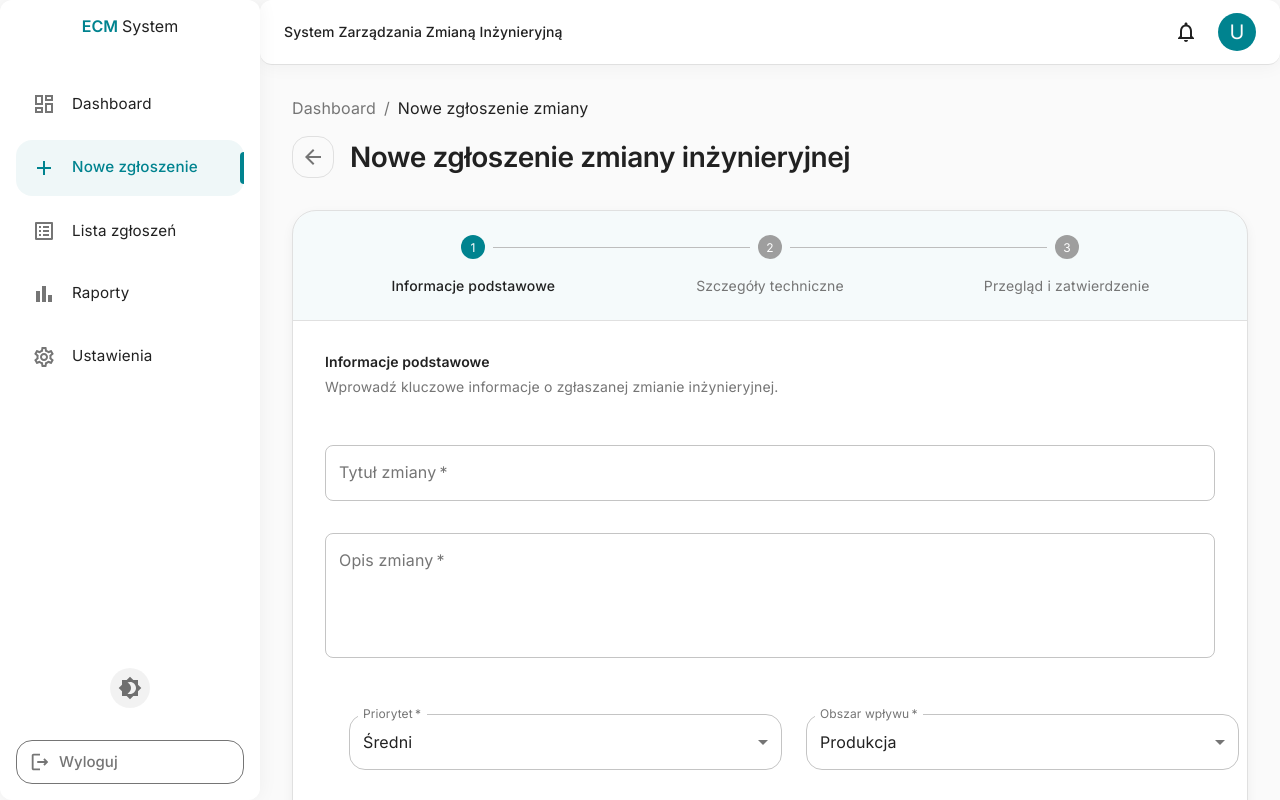
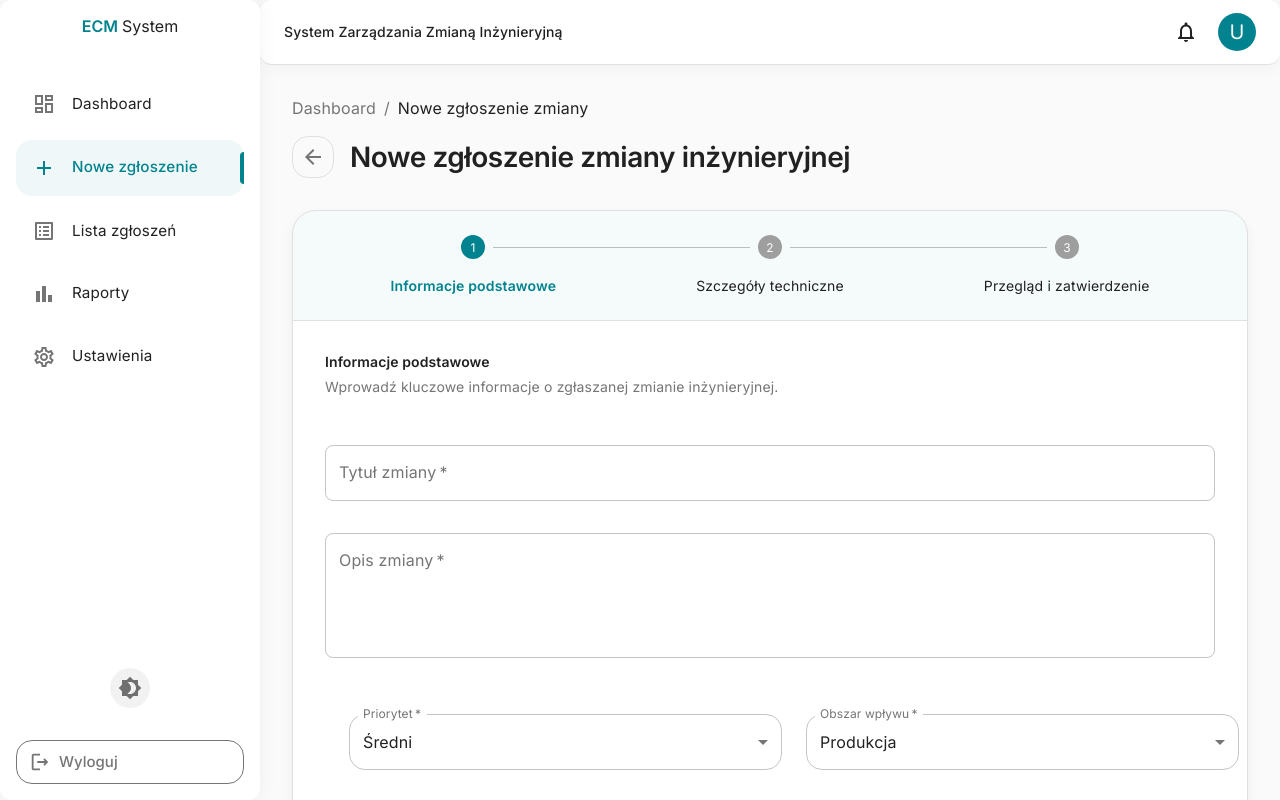
Before and after one commit to djmisieq/engineering-change-management, a React (Create React App) app: page /request in a window 1280 px wide. Shown: the top 800 px of the page. Built offline with nearby package versions, Linux system fonts and the light colour scheme.

Commit message:
Update RequestForChange with animations

```diff
--- a/src/pages/RequestForChange.tsx
+++ b/src/pages/RequestForChange.tsx
@@ -32,6 +32,8 @@ import AttachFileOutlinedIcon from '@mui/icons-material/AttachFileOutlined';
 import CloudUploadOutlinedIcon from '@mui/icons-material/CloudUploadOutlined';
 import HelpOutlineOutlinedIcon from '@mui/icons-material/HelpOutlineOutlined';
 import { submitChangeRequest } from '../services/mockApi';
+import PageTransition from '../components/PageTransition';
+import { motion, AnimatePresence } from 'framer-motion';
 
 const steps = ['Informacje podstawowe', 'Szczegóły techniczne', 'Przegląd i zatwierdzenie'];
 
@@ -65,10 +67,12 @@ const RequestForChange: React.FC = () => {
 
   const handleNext = () => {
     setActiveStep((prevActiveStep) => prevActiveStep + 1);
+    window.scrollTo({ top: 0, behavior: 'smooth' });
   };
 
   const handleBack = () => {
     setActiveStep((prevActiveStep) => prevActiveStep - 1);
+    window.scrollTo({ top: 0, behavior: 'smooth' });
   };
 
   const handleSubmit = async (event: React.FormEvent) => {
@@ -84,7 +88,39 @@ const RequestForChange: React.FC = () => {
     }
   };
 
+  const formVariants = {
+    hidden: { opacity: 0 },
+    visible: {
+      opacity: 1,
+      transition: {
+        staggerChildren: 0.1,
+        delayChildren: 0.2
+      }
+    },
+    exit: {
+      opacity: 0,
+      y: 20,
+      transition: {
+        duration: 0.2
+      }
+    }
+  };
+
+  const formItemVariants = {
+    hidden: { y: 20, opacity: 0 },
+    visible: {
+      y: 0,
+      opacity: 1,
+      transition: {
+        type: "spring",
+        stiffness: 300,
+        damping: 30
+      }
+    }
+  };
+
   return (
+    <PageTransition>
       <Box>
         <Box sx={{ mb: 4 }}>
           <Breadcrumbs aria-label="breadcrumb" sx={{ mb: 2 }}>
@@ -103,6 +139,7 @@ const RequestForChange: React.FC = () => {
           </Breadcrumbs>
 
           <Box sx={{ display: 'flex', alignItems: 'center', gap: 2 }}>
+            <motion.div whileHover={{ scale: 1.05 }} whileTap={{ scale: 0.95 }}>
               <IconButton
                 sx={{
                   color: theme.palette.text.secondary,
@@ -113,6 +150,7 @@ const RequestForChange: React.FC = () => {
               >
                 <ArrowBackIcon />
               </IconButton>
+            </motion.div>
 
             <Typography
               variant="h1"
@@ -142,18 +180,47 @@ const RequestForChange: React.FC = () => {
             borderBottom: `1px solid ${theme.palette.divider}`
           }}>
             <Stepper activeStep={activeStep} alternativeLabel>
-            {steps.map((label) => (
+              {steps.map((label, index) => (
                 <Step key={label}>
-                <StepLabel>{label}</StepLabel>
+                  <StepLabel
+                    StepIconProps={{
+                      style: {
+                        color: activeStep === index
+                          ? theme.palette.primary.main
+                          : activeStep > index
+                            ? theme.palette.success.main
+                            : undefined
+                      }
+                    }}
+                  >
+                    <Typography
+                      variant="body2"
+                      sx={{
+                        fontWeight: activeStep === index ? 600 : 400,
+                        color: activeStep === index ? 'primary.main' : 'text.primary'
+                      }}
+                    >
+                      {label}
+                    </Typography>
+                  </StepLabel>
                 </Step>
               ))}
             </Stepper>
           </Box>
 
           <Box sx={{ p: 4 }}>
-          <form onSubmit={activeStep === 2 ? handleSubmit : handleNext}>
+            <AnimatePresence mode="wait">
+              <motion.form
+                key={activeStep}
+                variants={formVariants}
+                initial="hidden"
+                animate="visible"
+                exit="exit"
+                onSubmit={activeStep === 2 ? handleSubmit : handleNext}
+              >
                 {activeStep === 0 && (
                   <Stack spacing={4}>
+                    <motion.div variants={formItemVariants}>
                       <Box>
                         <Typography variant="h6" gutterBottom>
                           Informacje podstawowe
@@ -162,7 +229,9 @@ const RequestForChange: React.FC = () => {
                           Wprowadź kluczowe informacje o zgłaszanej zmianie inżynieryjnej.
                         </Typography>
                       </Box>
+                    </motion.div>
 
+                    <motion.div variants={formItemVariants}>
                       <TextField
                         required
                         fullWidth
@@ -175,7 +244,9 @@ const RequestForChange: React.FC = () => {
                           sx: { borderRadius: 2 }
                         }}
                       />
+                    </motion.div>
 
+                    <motion.div variants={formItemVariants}>
                       <TextField
                         required
                         fullWidth
@@ -190,9 +261,11 @@ const RequestForChange: React.FC = () => {
                           sx: { borderRadius: 2 }
                         }}
                       />
+                    </motion.div>
 
                     <Grid container spacing={3}>
                       <Grid item xs={12} sm={6}>
+                        <motion.div variants={formItemVariants}>
                           <FormControl fullWidth required>
                             <InputLabel>Priorytet</InputLabel>
                             <Select
@@ -208,9 +281,11 @@ const RequestForChange: React.FC = () => {
                               <MenuItem value="Critical">Krytyczny</MenuItem>
                             </Select>
                           </FormControl>
+                        </motion.div>
                       </Grid>
 
                       <Grid item xs={12} sm={6}>
+                        <motion.div variants={formItemVariants}>
                           <FormControl fullWidth required>
                             <InputLabel>Obszar wpływu</InputLabel>
                             <Select
@@ -227,11 +302,13 @@ const RequestForChange: React.FC = () => {
                               <MenuItem value="Other">Inny</MenuItem>
                             </Select>
                           </FormControl>
+                        </motion.div>
                       </Grid>
                     </Grid>
 
                     <Grid container spacing={3}>
                       <Grid item xs={12} sm={6}>
+                        <motion.div variants={formItemVariants}>
                           <TextField
                             fullWidth
                             required
@@ -247,9 +324,11 @@ const RequestForChange: React.FC = () => {
                               sx: { borderRadius: 2 }
                             }}
                           />
+                        </motion.div>
                       </Grid>
                     </Grid>
 
+                    <motion.div variants={formItemVariants}>
                       <TextField
                         required
                         fullWidth
@@ -264,11 +343,13 @@ const RequestForChange: React.FC = () => {
                           sx: { borderRadius: 2 }
                         }}
                       />
+                    </motion.div>
                   </Stack>
                 )}
 
                 {activeStep === 1 && (
                   <Stack spacing={4}>
+                    <motion.div variants={formItemVariants}>
                       <Box>
                         <Typography variant="h6" gutterBottom>
                           Szczegóły techniczne
@@ -277,7 +358,9 @@ const RequestForChange: React.FC = () => {
                           Podaj techniczne szczegóły zmiany oraz plan wdrożenia i testów.
                         </Typography>
                       </Box>
+                    </motion.div>
 
+                    <motion.div variants={formItemVariants}>
                       <TextField
                         fullWidth
                         multiline
@@ -291,7 +374,9 @@ const RequestForChange: React.FC = () => {
                           sx: { borderRadius: 2 }
                         }}
                       />
+                    </motion.div>
 
+                    <motion.div variants={formItemVariants}>
                       <Box sx={{
                         border: `1px dashed ${theme.palette.divider}`,
                         borderRadius: 2,
@@ -312,6 +397,7 @@ const RequestForChange: React.FC = () => {
                         <Typography variant="body2" color="text.secondary" sx={{ mb: 2 }}>
                           Przeciągnij i upuść pliki lub kliknij, aby wybrać
                         </Typography>
+                        <motion.div whileHover={{ scale: 1.05 }} whileTap={{ scale: 0.95 }}>
                           <Button
                             variant="outlined"
                             component="label"
@@ -328,8 +414,11 @@ const RequestForChange: React.FC = () => {
                               multiple
                             />
                           </Button>
+                        </motion.div>
                       </Box>
+                    </motion.div>
 
+                    <motion.div variants={formItemVariants}>
                       <TextField
                         fullWidth
                         multiline
@@ -343,7 +432,9 @@ const RequestForChange: React.FC = () => {
                           sx: { borderRadius: 2 }
                         }}
                       />
+                    </motion.div>
 
+                    <motion.div variants={formItemVariants}>
                       <TextField
                         fullWidth
                         multiline
@@ -357,11 +448,13 @@ const RequestForChange: React.FC = () => {
                           sx: { borderRadius: 2 }
                         }}
                       />
+                    </motion.div>
                   </Stack>
                 )}
 
                 {activeStep === 2 && (
                   <Stack spacing={4}>
+                    <motion.div variants={formItemVariants}>
                       <Box>
                         <Typography variant="h6" gutterBottom>
                           Przegląd i zatwierdzenie
@@ -370,7 +463,9 @@ const RequestForChange: React.FC = () => {
                           Sprawdź wprowadzone informacje przed wysłaniem zgłoszenia.
                         </Typography>
                       </Box>
+                    </motion.div>
 
+                    <motion.div variants={formItemVariants}>
                       <Paper
                         variant="outlined"
                         sx={{
@@ -456,7 +551,9 @@ const RequestForChange: React.FC = () => {
                           </Grid>
                         </Grid>
                       </Paper>
+                    </motion.div>
 
+                    <motion.div variants={formItemVariants}>
                       <Box sx={{
                         p: 3,
                         bgcolor: alpha(theme.palette.warning.main, 0.05),
@@ -472,10 +569,12 @@ const RequestForChange: React.FC = () => {
                           wstępnej weryfikacji. Możesz śledzić status zgłoszenia na dashboardzie.
                         </Typography>
                       </Box>
+                    </motion.div>
                   </Stack>
                 )}
 
                 <Box sx={{ display: 'flex', justifyContent: 'space-between', mt: 4 }}>
+                  <motion.div whileHover={{ scale: 1.03 }} whileTap={{ scale: 0.97 }}>
                     <Button
                       variant="outlined"
                       onClick={activeStep === 0 ? () => navigate('/') : handleBack}
@@ -486,7 +585,9 @@ const RequestForChange: React.FC = () => {
                     >
                       {activeStep === 0 ? 'Anuluj' : 'Wstecz'}
                     </Button>
+                  </motion.div>
 
+                  <motion.div whileHover={{ scale: 1.03 }} whileTap={{ scale: 0.97 }}>
                     <Button
                       type="submit"
                       variant="contained"
@@ -498,8 +599,10 @@ const RequestForChange: React.FC = () => {
                     >
                       {activeStep === steps.length - 1 ? 'Zatwierdź i wyślij' : 'Dalej'}
                     </Button>
+                  </motion.div>
                 </Box>
-          </form>
+              </motion.form>
+            </AnimatePresence>
           </Box>
         </Paper>
 
@@ -519,6 +622,7 @@ const RequestForChange: React.FC = () => {
           </Alert>
         </Snackbar>
       </Box>
+    </PageTransition>
   );
 };
 
```
Lines whose indentation alone changed are shown as unchanged.
